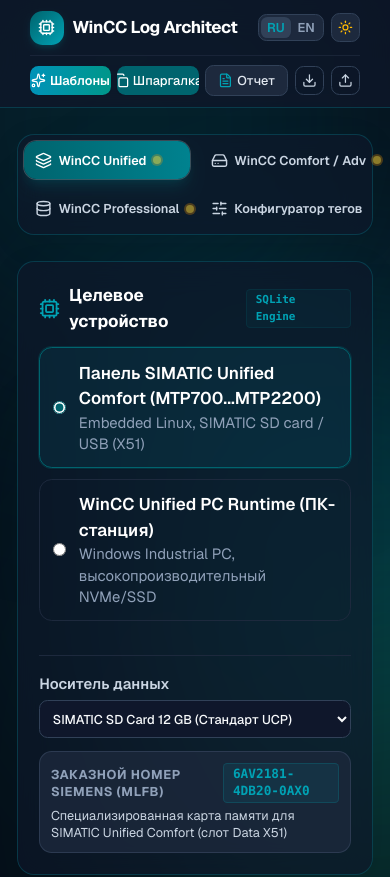
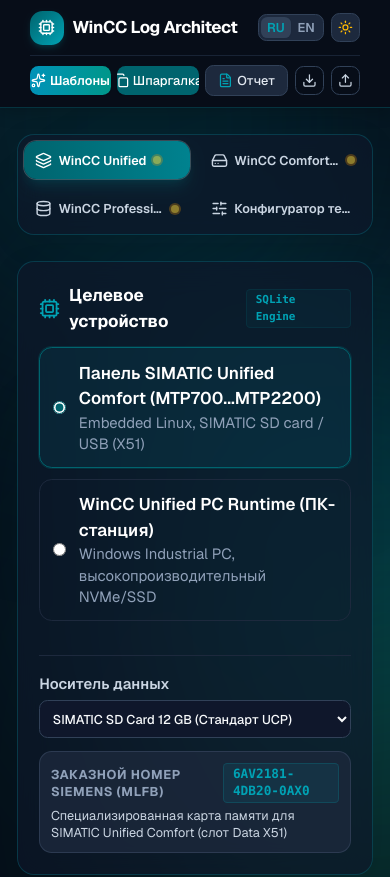
Before and after one commit to M-Galymzhan/wincc-log-architect, a Next.js app: page / in a window 390 px wide. Shown: the top 877 px of the page. Built offline with nearby package versions, Linux system fonts and the light colour scheme.

Commit message:
fix(mobile): resolve header transparency bleed, remove inner scrollbars and generalize TIA V14-V20 compatibility

```diff
--- a/src/app/globals.css
+++ b/src/app/globals.css
@@ -14,6 +14,7 @@
   --text-main: #0F172A;
   --text-muted: #64748B;
   --card-bg: rgba(255, 255, 255, 0.65);
+  --header-bg: rgba(248, 250, 252, 0.96);
 }
 
 .dark {
@@ -23,6 +24,7 @@
   --text-main: #F8FAFC;
   --text-muted: #CBD5E1;
   --card-bg: rgba(15, 23, 42, 0.65);
+  --header-bg: rgba(7, 13, 24, 0.96);
 }
 
 html {
@@ -69,10 +71,18 @@ option {
 }
 
 .glass-header {
-  background: var(--surface-color);
+  background: var(--header-bg);
   backdrop-filter: blur(20px);
   -webkit-backdrop-filter: blur(20px);
   border-bottom: 1px solid var(--border-color);
+  box-shadow: 0 4px 20px -2px rgba(0, 0, 0, 0.12);
+}
+
+@media (max-width: 640px) {
+  .glass-header {
+    background: var(--bg-color);
+    box-shadow: 0 4px 16px 0 rgba(0, 0, 0, 0.2);
+  }
 }
 
 /* Hide scrollbar for clean horizontal tab navigation */
--- a/src/app/page.tsx
+++ b/src/app/page.tsx
@@ -149,7 +149,7 @@ export default function Home() {
     ],
   });
 
-  // 4. Master Tags State (TIA Portal V19 Inspector Hub)
+  // 4. Master Tags State (TIA Portal V14–V20 Inspector Hub)
   const [masterTags, setMasterTags] = useState<MasterLoggingTag[]>([
     {
       id: 'mt_1',
@@ -655,7 +655,7 @@ export default function Home() {
             />
           )}
 
-          {/* Tab 4: Master Tags (TIA Portal V19 Inspector Hub) */}
+          {/* Tab 4: Master Tags (TIA Portal V14–V20 Inspector Hub) */}
           {activeTab === 'master_tags' && (
             <MasterTagsTab
               masterTags={masterTags}
--- a/src/components/NavigationTabs.tsx
+++ b/src/components/NavigationTabs.tsx
@@ -77,7 +77,7 @@ export const NavigationTabs: React.FC<NavigationTabsProps> = ({ activeTab, setAc
           >
             <div className="flex items-center gap-1.5 sm:gap-2 min-w-0">
               <Icon className="w-4 h-4 sm:w-5 sm:h-5 shrink-0" />
-              <span className="whitespace-nowrap">{tab.label}</span>
+              <span className="truncate">{tab.label}</span>
               {tab.hasWarning && (
                 <span
                   title={t.tabHasWarnings}
--- a/src/components/tabs/ComfortTab.tsx
+++ b/src/components/tabs/ComfortTab.tsx
@@ -1669,7 +1669,7 @@ export const ComfortTab: React.FC<ComfortTabProps> = ({
                           </button>
                         )}
                       </div>
-                      <div className="flex flex-wrap gap-1 max-h-24 overflow-y-auto pr-0.5">
+                      <div className="flex flex-wrap gap-1 pr-0.5">
                         {activeKpiLogs.map((l) => {
                           const isSelected = (selectedKpiLogId === l.id) || (selectedKpiLogId === 'max' && l.id === maxRecordsLog?.id);
                           return (
@@ -1767,7 +1767,7 @@ export const ComfortTab: React.FC<ComfortTabProps> = ({
                           </button>
                         )}
                       </div>
-                      <div className="flex flex-wrap gap-1 max-h-24 overflow-y-auto pr-0.5">
+                      <div className="flex flex-wrap gap-1 pr-0.5">
                         {activeKpiLogs.map((l) => {
                           const isSelected = (selectedKpiLogId === l.id) || (selectedKpiLogId === 'max' && l.id === maxFilesLog?.id);
                           return (
--- a/src/components/tabs/MasterTagsTab.tsx
+++ b/src/components/tabs/MasterTagsTab.tsx
@@ -638,7 +638,7 @@ export const MasterTagsTab: React.FC<MasterTagsTabProps> = ({
                             Триггер отключен в циклическом режиме (Cyclic)
                           </div>
                           <div className="text-slate-700 dark:text-slate-300 text-xs leading-relaxed">
-                            По стандарту Siemens TIA Portal V19 в циклическом режиме архивация инициируется таймером цикла (Cycle). Параметры Tag trigger деактивированы (None) и не влияют на запись.
+                            По стандарту Siemens TIA Portal (V14–V20) в циклическом режиме архивация инициируется таймером цикла (Cycle). Параметры Tag trigger деактивированы (None) и не влияют на запись.
                           </div>
                         </div>
                       </div>
@@ -762,7 +762,7 @@ export const MasterTagsTab: React.FC<MasterTagsTabProps> = ({
                             Параметры Cycle отключены в режиме «{selectedTag.loggingMode === 'onchange' ? 'По изменению' : 'По требованию'}»
                           </div>
                           <div className="text-slate-700 dark:text-slate-300 text-xs leading-relaxed">
-                            По стандарту Siemens TIA Portal V19 период архивации (Logging cycle) активен исключительно при циклической записи (Cyclic). В текущем режиме архивация управляется {selectedTag.loggingMode === 'onchange' ? 'событиями изменения значений' : 'событиями внешнего триггера'}.
+                            По стандарту Siemens TIA Portal (V14–V20) период архивации (Logging cycle) активен исключительно при циклической записи (Cyclic). В текущем режиме архивация управляется {selectedTag.loggingMode === 'onchange' ? 'событиями изменения значений' : 'событиями внешнего триггера'}.
                           </div>
                         </div>
                       </div>
@@ -1097,7 +1097,7 @@ export const MasterTagsTab: React.FC<MasterTagsTabProps> = ({
                             Вторичное сжатие отключено в режиме «{selectedTag.loggingMode === 'onchange' ? 'По изменению' : 'По требованию'}»
                           </div>
                           <div className="text-slate-700 dark:text-slate-300 text-xs leading-relaxed">
-                            По стандарту Siemens TIA Portal V19 вторичное сжатие (Compression / агрегированные архивы Min/Max/Avg) поддерживается исключительно для циклического режима архивации (Cyclic).
+                            По стандарту Siemens TIA Portal (V14–V20) вторичное сжатие (Compression / агрегированные архивы Min/Max/Avg) поддерживается исключительно для циклического режима архивации (Cyclic).
                           </div>
                         </div>
                       </div>
--- a/src/components/tabs/UnifiedTab.tsx
+++ b/src/components/tabs/UnifiedTab.tsx
@@ -1914,7 +1914,7 @@ export const UnifiedTab: React.FC<UnifiedTabProps> = ({
                           </button>
                         )}
                       </div>
-                      <div className="flex flex-wrap gap-1 max-h-24 overflow-y-auto pr-0.5">
+                      <div className="flex flex-wrap gap-1 pr-0.5">
                         {activeKpiLogs.map((l) => {
                           const isSelected = (selectedKpiLogId === l.id) || (selectedKpiLogId === 'max' && l.id === maxSegmentLog?.id);
                           return (
@@ -2014,7 +2014,7 @@ export const UnifiedTab: React.FC<UnifiedTabProps> = ({
                           </button>
                         )}
                       </div>
-                      <div className="flex flex-wrap gap-1 max-h-24 overflow-y-auto pr-0.5">
+                      <div className="flex flex-wrap gap-1 pr-0.5">
                         {activeKpiLogs.map((l) => {
                           const isSelected = (selectedKpiLogId === l.id) || (selectedKpiLogId === 'max' && l.id === maxLogSizeLog?.id);
                           return (
--- a/src/lib/calculator/smoothingEngine.ts
+++ b/src/lib/calculator/smoothingEngine.ts
@@ -134,8 +134,8 @@ export function checkTagCompatibility(
     return {
       supported: true,
       status: 'full',
-      reasonsRu: ['Полная поддержка всех параметров TIA Portal V19 (SQLite / PC RT)'],
-      reasonsEn: ['Full native support for all TIA Portal V19 parameters (SQLite / PC RT)'],
+      reasonsRu: ['Полная поддержка всех параметров Siemens WinCC Unified (V16–V20, SQLite / PC RT)'],
+      reasonsEn: ['Full native support for all Siemens WinCC Unified (V16–V20, SQLite / PC RT) parameters'],
       effectiveModeRu: 'Unified Native (MTP/PC)',
       effectiveModeEn: 'Unified Native (MTP/PC)',
     };
--- a/src/lib/types.ts
+++ b/src/lib/types.ts
@@ -2,7 +2,7 @@ export type Language = 'ru' | 'en';
 export type Theme = 'dark' | 'light';
 export type ActiveTab = 'unified' | 'comfort' | 'professional' | 'master_tags';
 
-// TIA PORTAL V19 LOGGING TYPES
+// TIA PORTAL V14–V20 LOGGING TYPES
 export type LoggingMode = 'cyclic' | 'onchange' | 'ondemand';
 
 export type TriggerMode = 'none' | 'rising_edge' | 'falling_edge' | 'change';
```
